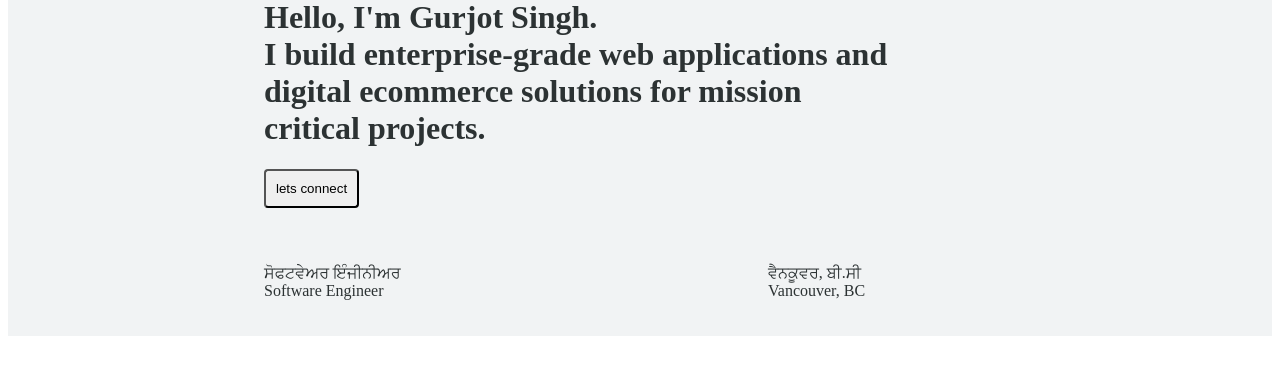
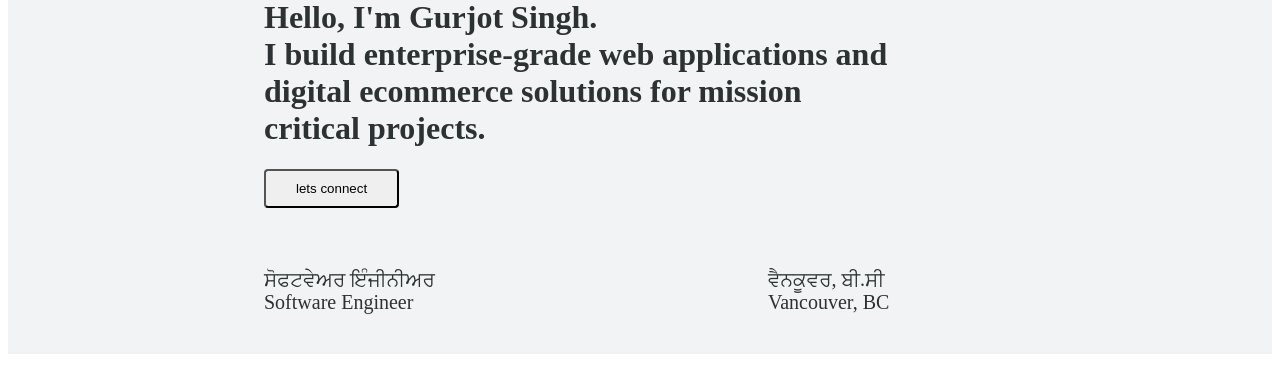
Before and after one commit to Rajveer-singhchoudhary/basic-portfolio, a plain HTML site: page index.html in a window 1280 px wide. Shown: the part 120-512 px from the top of the page. Drawn offline with Linux system fonts and the light colour scheme.

Commit message:
fix button

```diff
--- a/style.css
+++ b/style.css
@@ -12,11 +12,12 @@ grid-template-columns:4fr 0.5fr 0.5fr 0.5fr 0.5fr;
 
 }
 button{
-    padding:10px 10px 10px 10px;
+    padding:10px 30px 10px 30px;
     border-radius: 4px;
 }
 .ad12{
     display:grid;
 grid-template-columns:1fr 1fr;
 padding:40px 0px 20px 0px;
+font-size: 20px;
 }
```
